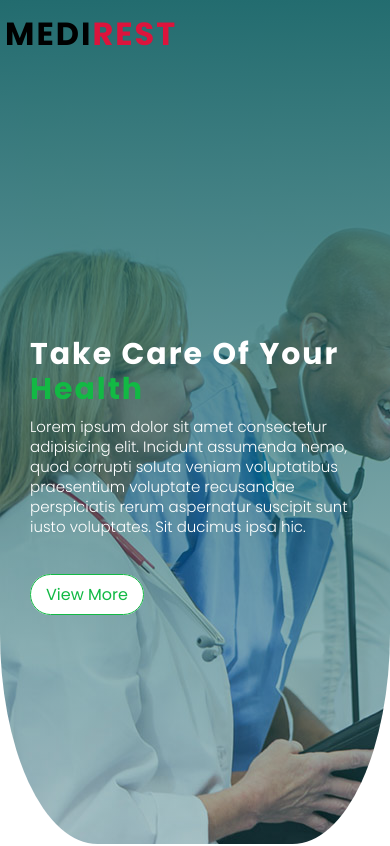
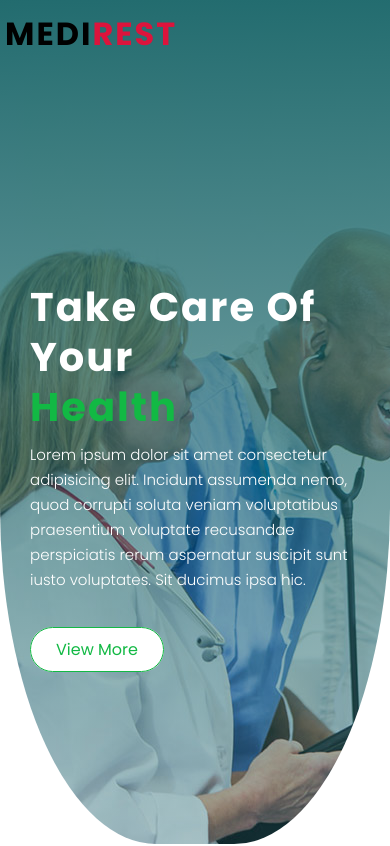
Before and after one commit to Ogenyi25/medirest, a React (Create React App) app: page / in a window 390 px wide. Shown: the top 846 px of the page. Built offline with nearby package versions, Linux system fonts and the light colour scheme; a web font is replaced by a local one.

Commit message:
changed styles for mobile responsiveness

```diff
--- a/src/styles/pages/_home.scss
+++ b/src/styles/pages/_home.scss
@@ -310,7 +310,7 @@
             height: 100vh;
             align-content: center;
             background: linear-gradient(rgba(13, 94, 97, 0.9), rgba(13,94,97, 0.3)), url('../../asset/images/background.jpg');
-            border-radius: 0px 0px 25% 25%;
+            border-radius: 0px 0px 40% 40%;
             width: 100%;
             .home-data {
                 padding: 100px 15px;
@@ -318,12 +318,12 @@
                 font-family: 'Poppins';
                 .home-title {
                     padding-top: 100px;
-                    font-size: 30px;
+                    font-size: 40px;
                     font-weight: 700;
                     margin-bottom: 10px;
                     text-transform: capitalize;
                     color: #fff;
-                    line-height: 35px;
+                    line-height: 50px;
                     span {
                         color: rgb(18, 185, 68);
                     }
@@ -333,12 +333,12 @@
                     font-size: 15px;
                     font-weight: 300;
                     font-family: 'Poppins';
-                    line-height: 20px;
+                    line-height: 25px;
                     padding-bottom: 30px;
                 }
                 .button {
                     background: #fff;
-                    padding: 8px 15px;
+                    padding: 10px 25px;
                     border-radius: 25px;
                     text-decoration: none;
                     border: 1px solid rgb(18, 185, 68);
@@ -470,8 +470,7 @@
                     border-radius: 10px;
                     margin-bottom: 20px;
                     .stethoscope {
-                        width: 317px;
-                        margin-left: -15px;
+                        width: 93.7vw;
                         border-radius: 10px 10px 0 0;
                     }
                     .team-details {
```
